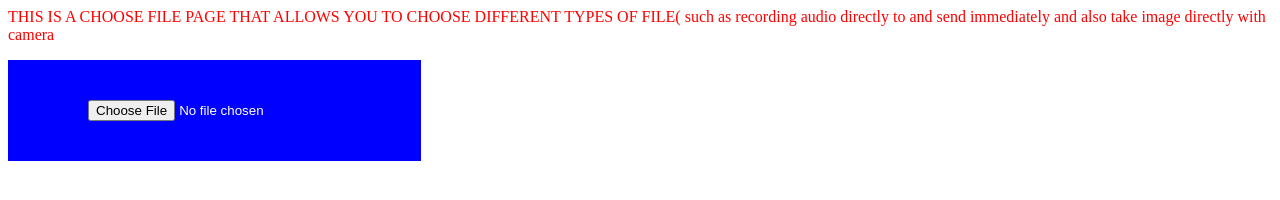
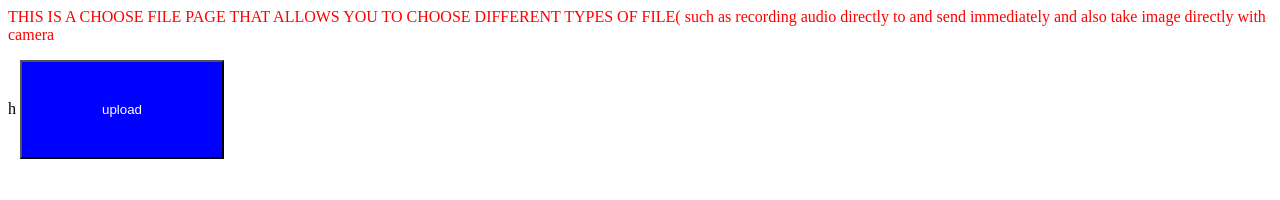
Before and after one commit to Adigun-ishola/Html-choose-files, a plain HTML site: page index.html in a window 1280 px wide. Drawn offline with Linux system fonts and the light colour scheme.

Commit message:
Update index.html

```diff
--- a/index.html
+++ b/index.html
@@ -1,6 +1,24 @@
+
+<style>
+   label{
+  color: blue;
+  cursor: pointer;
+}
+
+label:hover{
+  text-decoration: underline;
+}
+
+#file_input_id{
+  display:none;
+}
+
+    </style>
 <p
     style='color:red'> THIS IS A CHOOSE FILE PAGE THAT ALLOWS YOU TO CHOOSE DIFFERENT TYPES OF FILE( such as recording audio directly to
   and send immediately and also take image directly with camera</p>
+h
+<label for="file_input_id"><button style ='background: blue; color:white; padding: 40px 80px;' >upload</button></label>
 
-<input id='choose' type="file" capture="environment" style ='background: blue; color:white; padding: 40px 80px;'
+<input id='file_input_id' type="file" capture="environment"
        accept=".png, .mp4,.jpg,.docx,.PDF,.tel*" >
```
